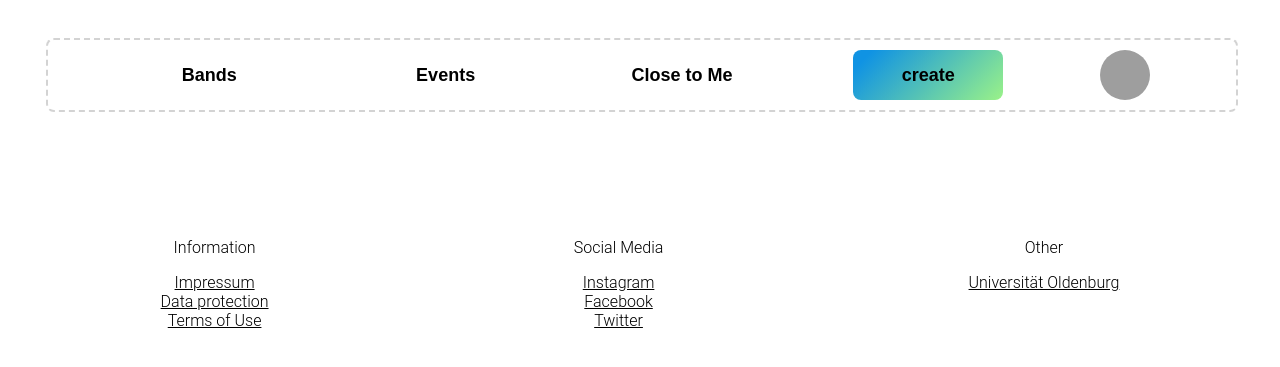
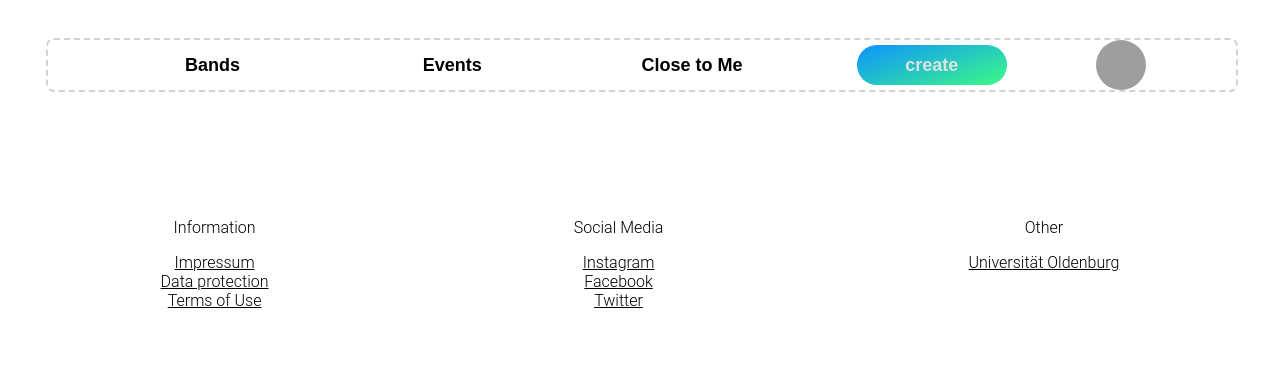
Before and after one commit to moritzscheer/ham, a PHP site: page /index.php in a window 1280 px wide. Shown: the top 367 px of the page. Run offline with PHP 8.4, Linux system fonts and the light colour scheme; grey boxes are pictures that could not be loaded.

Commit message:
style fixes on create-Button

```diff
--- a/css/header.css
+++ b/css/header.css
@@ -1,9 +1,11 @@
+/*for all element divs in navigation bar*/
 #header {
     flex-wrap: wrap;
     display: flex;
     align-content: center;
 }
 
+/*all input elements in navigation bar*/
 #navbar-button {
     background-color: transparent;
     height: 50px;
@@ -15,6 +17,8 @@
 #navbar-button:hover {
     border-bottom: 2px solid gray;
 }
+
+/*all elements (div) in navigation bar*/
 #nav-bar {
     display: inline-flex;
     width: 94%;
@@ -24,14 +28,36 @@
     border-radius: 8px;
 }
 
+/*create button*/
 #navbar-create-button {
-    /*background-image: linear-gradient(160deg, #008DFF, #00FF61);*/
     background-image: linear-gradient(160deg, rgba(0, 141, 255, 0.95), rgba(0, 255, 97, 0.75));
-    border-radius: 8px;
-    padding: 20px 30px;
-    margin: 10px;
+    border-radius: 30px;
+    color: #e1e1e1;
+    height: 40px;
+    width: 150px;
     border: transparent;
-    outline: none;
-    font: bold 18px Tahoma, sans-serif;
-    color: #e1e1e1;
+    cursor: pointer;
+    font: bold 18px sans-serif;
 }
+
+.dropdown {
+    overflow: hidden;
+}
+
+.dropdown-content {
+    display: none;
+    position: absolute;
+    background-color: #f9f9f9;
+    min-width: 160px;
+    box-shadow: 0px 8px 16px 0px rgba(0,0,0,0.2);
+    z-index: 1;
+    transform: translate(-100px, 60px);
+}
+
+.dropdown-content form input {
+    text-align: left;
+}
+
+.dropdown:hover .dropdown-content{
+    display: block;
+}
--- a/php/header.php
+++ b/php/header.php
@@ -18,7 +18,7 @@
         </div>
         <div id="header">
             <form action="../createEvent.php" class="blue-button">
-                <input type="submit" value="create" id="navbar-button">
+                <input type="submit" value="create" id="navbar-create-button">
             </form>
         </div>
         <div class="dropdown" id="header">
@@ -36,60 +36,3 @@
     </div>
     <link rel="stylesheet" type="text/css" href="../css/header.css">
 </nav>
-<style itemscope lang="css">
-    #header {
-        flex-wrap: wrap;
-        display: flex;
-        align-content: center;
-    }
-
-    #navbar-button {
-        background-color: transparent;
-        height: 50px;
-        width: 150px;
-        border: transparent;
-        cursor: pointer;
-        font: bold 18px sans-serif;
-    }
-    #navbar-button:hover {
-            border-bottom: 2px solid gray;
-    }
-    #nav-bar {
-        display: inline-flex;
-        width: 94%;
-        justify-content: space-evenly;
-        margin: 30px 3% 10px 3%;
-        border: lightgrey dashed 2px;
-        border-radius: 8px;
-    }
-
-    .blue-button {
-        background: linear-gradient(135deg, rgba(16,147,227,1) 10%, rgba(154,242,136,1) 100%);
-        border-radius: 8px;
-        margin: 10px 10px 10px 10px ;
-    }
-
-    .dropdown {
-        overflow: hidden;
-    }
-
-    .dropdown-content {
-        display: none;
-        position: absolute;
-        background-color: #f9f9f9;
-        min-width: 160px;
-        box-shadow: 0px 8px 16px 0px rgba(0,0,0,0.2);
-        z-index: 1;
-        transform: translate(-100px, 60px);
-    }
-
-    .dropdown-content form input {
-        text-align: left;
-    }
-
-    .dropdown:hover .dropdown-content{
-        display: block;
-
-    }
-
-</style>
```
